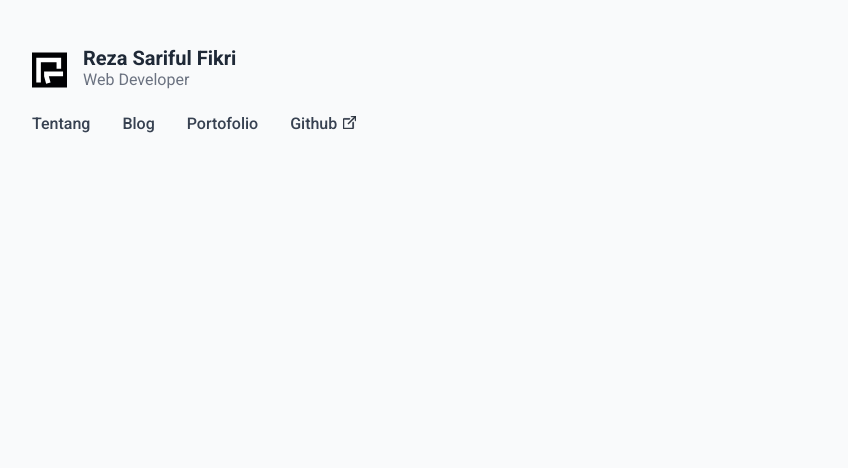
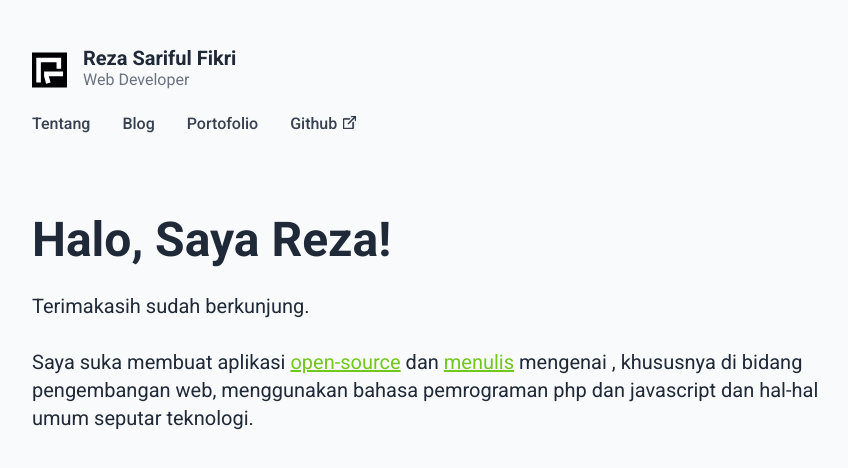
Before and after one commit to rezafikkri/rezafikkri.github.io, a Next.js app: page / in a window 1280 px wide. Shown: the top 468 px of the page, without its empty margins (192-1040 px from the left). Built offline with nearby package versions, Linux system fonts and the light colour scheme.

Commit message:
feat: create main header

```diff
--- a/pages/index.js
+++ b/pages/index.js
@@ -1,5 +1,6 @@
-import Head from 'next/head';
-import Layout, { name } from '@/components/layout';
+import Head from "next/head";
+import Layout, { name } from "@/components/layout";
+import Link from "next/link";
 
 export default function Home() {
   const title = `${name} | Web Developer`;
@@ -9,7 +10,11 @@ export default function Home() {
       <Head>
         <title>{title}</title>
       </Head>
-
+      <header className="mt-20 text-gray-800">
+        <h1 className="text-5xl font-bold">Halo, Saya Reza!</h1>
+        <p className="mt-7 text-xl">Terimakasih sudah berkunjung.</p>
+        <p className="mt-7 text-xl">Saya suka membuat aplikasi <Link href="">open-source</Link> dan <Link href="">menulis</Link> mengenai , khususnya di bidang pengembangan web, menggunakan bahasa pemrograman php dan javascript dan hal-hal umum seputar teknologi.</p>
+      </header>
     </Layout>
   )
 }
--- a/styles/globals.css
+++ b/styles/globals.css
@@ -6,4 +6,12 @@
   a {
     @apply underline decoration-2;
   }
+
+  p a {
+    @apply text-ajwa-green;
+  }
+
+  p a:hover {
+    @apply no-underline;
+  }
 }
--- a/tailwind.config.js
+++ b/tailwind.config.js
@@ -7,7 +7,7 @@ module.exports = {
   theme: {
     extend: {
       colors: {
-        "ajwa-green": "#75CD1E",
+        "ajwa-green": "#72C71D",
       },
     },
   },
```
